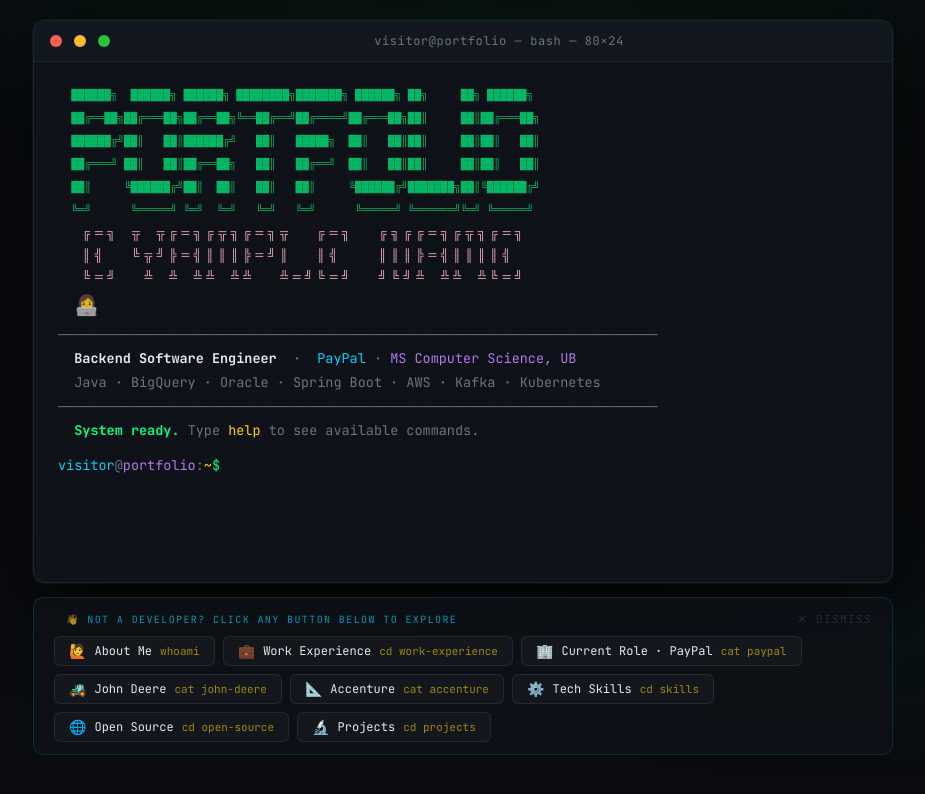
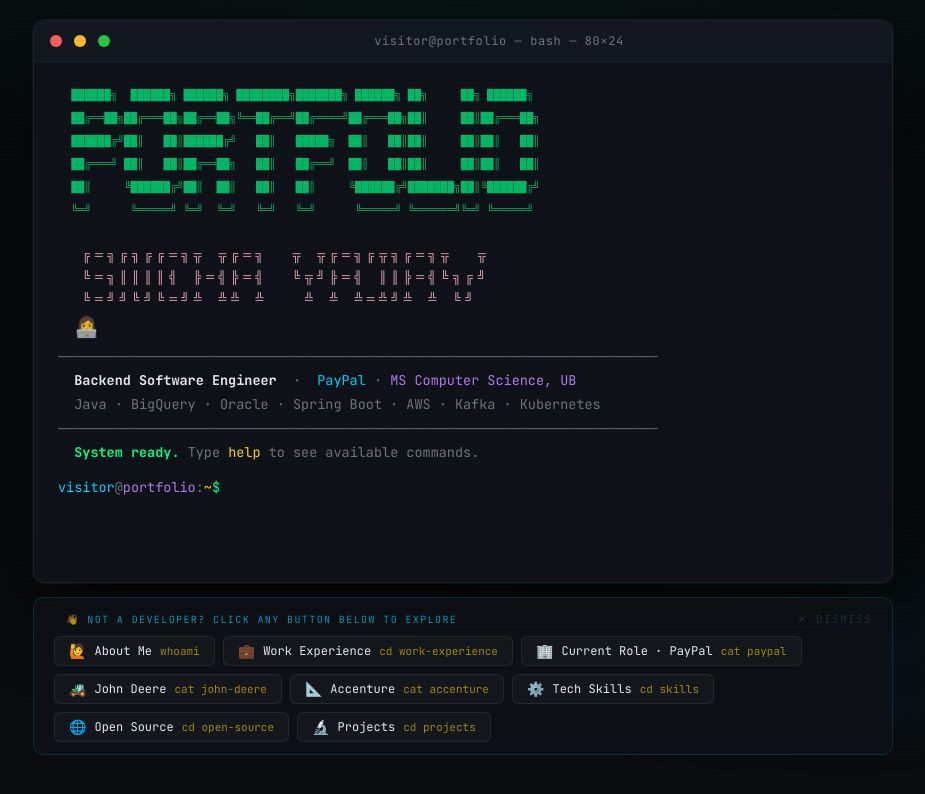
Before and after one commit to sn3hay/portfolio-01, a plain HTML site: page index.html in a window 1280 px wide. Shown: the whole page, without its empty margins (177-1102 px from the left). Drawn offline with Linux system fonts and the light colour scheme.

Commit message:
Update index.html

```diff
--- a/index.html
+++ b/index.html
@@ -463,9 +463,11 @@
 
 const BOOT_SEQUENCE = [
   { text: `<span class="ascii-art">  ██████╗  ██████╗ ██████╗ ████████╗███████╗ ██████╗ ██╗     ██╗ ██████╗ \n  ██╔══██╗██╔═══██╗██╔══██╗╚══██╔══╝██╔════╝██╔═══██╗██║     ██║██╔═══██╗\n  ██████╔╝██║   ██║██████╔╝   ██║   █████╗  ██║   ██║██║     ██║██║   ██║\n  ██╔═══╝ ██║   ██║██╔══██╗   ██║   ██╔══╝  ██║   ██║██║     ██║██║   ██║\n  ██║     ╚██████╔╝██║  ██║   ██║   ██║     ╚██████╔╝███████╗██║╚██████╔╝\n  ╚═╝      ╚═════╝ ╚═╝  ╚═╝   ╚═╝   ╚═╝      ╚═════╝ ╚══════╝╚═╝ ╚═════╝ </span>`, delay: 0 },
-  { text: `<span style="font-family:'JetBrains Mono',monospace; font-size:13px; color:#ffb7c5; letter-spacing:0.35em; opacity:0.9; display:block; margin-top:2px">  ╔═╗ ╦ ╦╔═╗╔╦╗╔═╗╦  ╔═╗  ╔╗╔╔═╗╔╦╗╔═╗
-  ║╣  ╚╦╝╠═╣║║║╠═╝║  ║╣   ║║║╠═╣║║║║╣
-  ╚═╝  ╩ ╩ ╩╩ ╩╩  ╩═╝╚═╝  ╝╚╝╩ ╩╩ ╩╚═╝</span>  <span style="font-size:20px; vertical-align:middle; opacity:0.9">👩‍💻</span>`, delay: 150 },
+  { text: `<span style="font-family:'JetBrains Mono',monospace; font-size:13px; color:#ffb7c5; letter-spacing:0.35em; opacity:0.9; display:block; margin-top:2px">
+  ╔═╗╔╗╔╔═╗╦ ╦╔═╗  ╦ ╦╔═╗╔╦╗╔═╗╦  ╦
+  ╚═╗║║║║╣ ╠═╣╠═╣  ╚╦╝╠═╣ ║║╠═╣╚╗╔╝
+  ╚═╝╝╚╝╚═╝╩ ╩╩ ╩   ╩ ╩ ╩═╩╝╩ ╩ ╚╝
+</span>  <span style="font-size:20px; vertical-align:middle; opacity:0.9">👩‍💻</span>`, delay: 150 },
   { text: `<span class="c-dim">──────────────────────────────────────────────────────────────────────────</span>`, delay: 300 },
   { text: `<span class="c-bright bold">  Backend Software Engineer</span>  <span class="c-dim">·</span>  <span class="c-cyan">PayPal</span> <span class="c-dim">·</span> <span class="c-purple">MS Computer Science, UB</span>`, delay: 450 },
   { text: `<span class="c-dim">  Java · BigQuery · Oracle · Spring Boot · AWS · Kafka · Kubernetes</span>`, delay: 600 },
```
